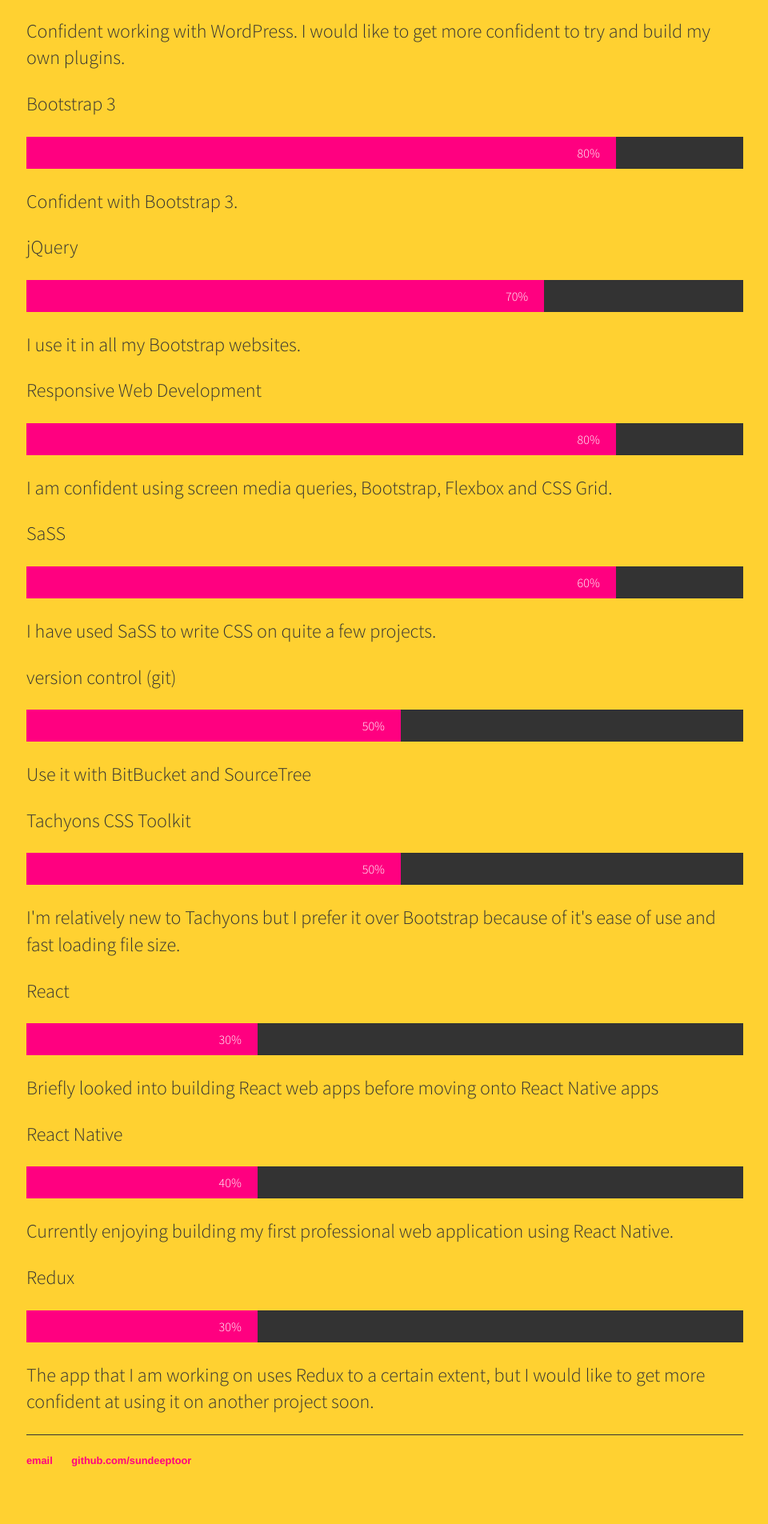
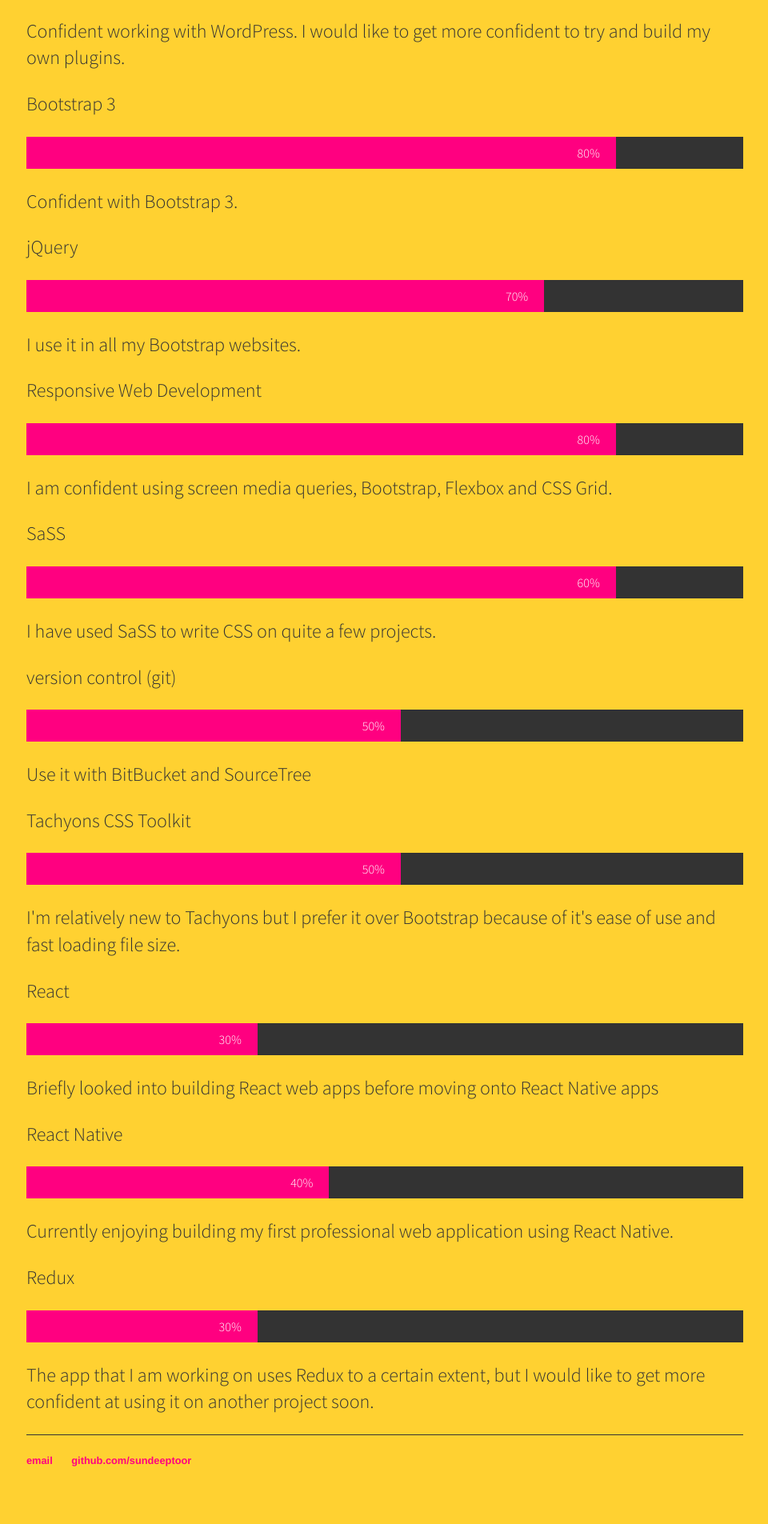
Before and after one commit to SundeepToor/sundeeptoor.github.io, a Jekyll site: the page built from cv/index.html, in a window 1280 px wide. Shown: the part 4215-6120 px from the top of the page at 80% size, without its empty margins (159-1119 px from the left). Built offline with Jekyll 4.4.1, drawn with Linux system fonts in a browser that asks for light colours.

Commit message:
Update index.html

```diff
--- a/cv/index.html
+++ b/cv/index.html
@@ -151,13 +151,13 @@
 
 <p>React Native</p>
 <div class="skillcontainer">
-  <div class="skills react">40%</div>
+  <div class="skills reactnative">40%</div>
 </div>
 <p>Currently enjoying building my first professional web application using React Native.</p>
 
 <p>Redux</p>
 <div class="skillcontainer">
-  <div class="skills react">30%</div>
+  <div class="skills redux">30%</div>
 </div>
 <p>The app that I am working on uses Redux to a certain extent, but I would like to get more confident at using it on another project soon.</p>
 
```
